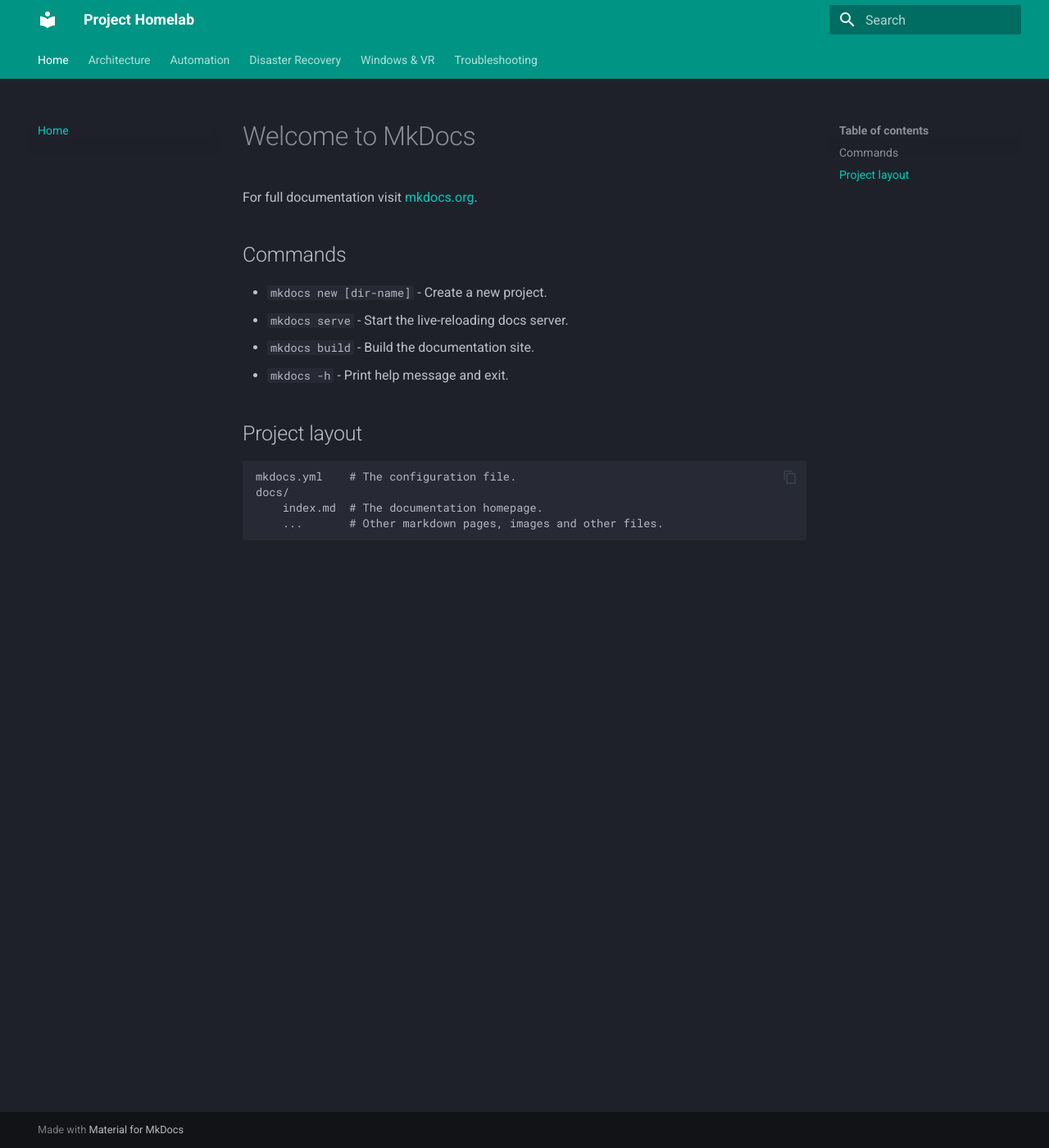
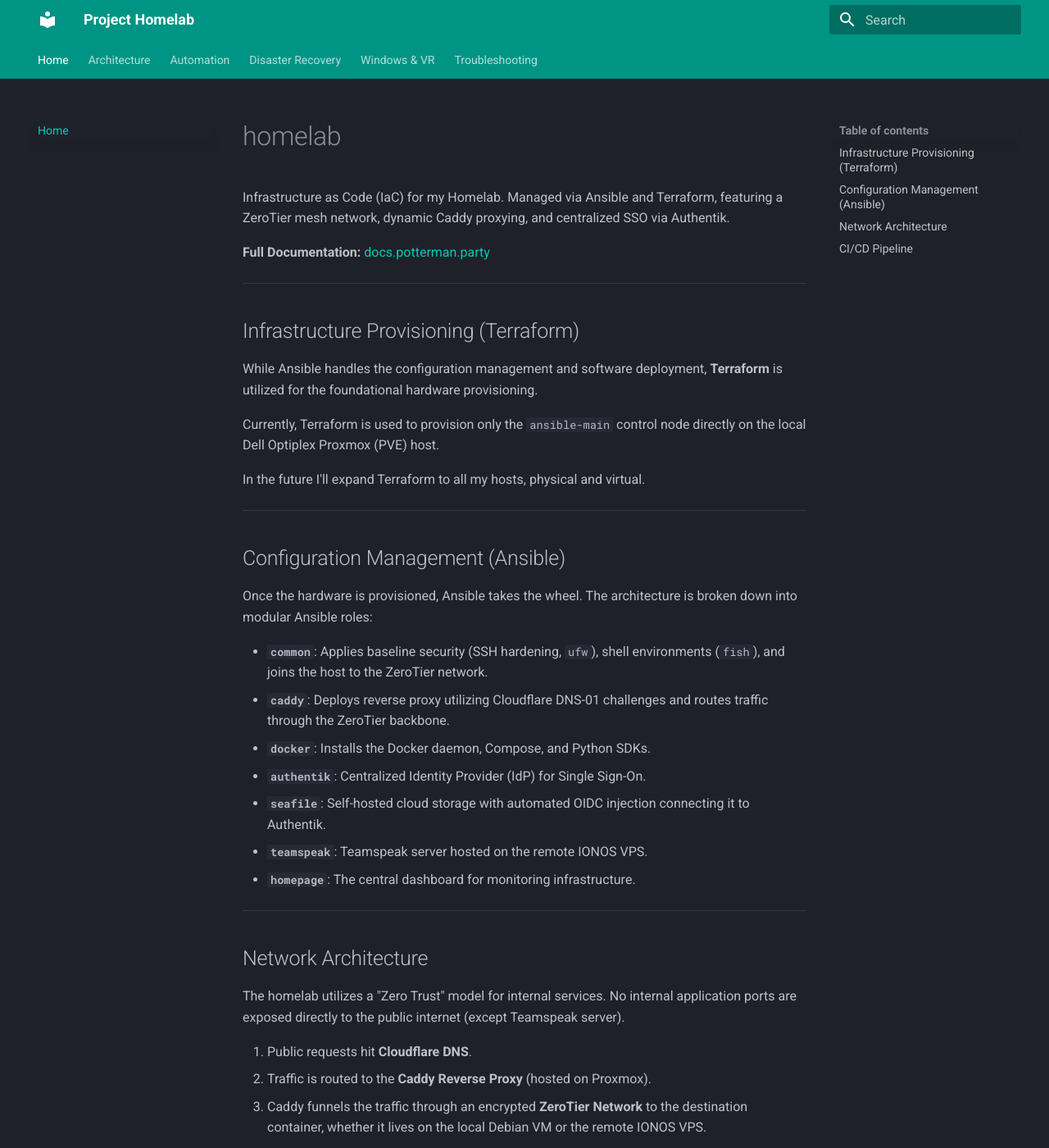
Before and after one commit to POTTERMAN1/homelab, an MkDocs documentation site: the page built from docs/index.md, in a window 1280 px wide and 1400 px high. Shown: the whole window at 82% size. Built offline with MkDocs 1.6.1 and Material for MkDocs 9.7.7, drawn with Linux system fonts in a browser that asks for light colours; some of the changed text lies outside the part shown.

Commit message:
docs: add CNAME.txt, update the Home Page

```diff
--- /dev/null
+++ b/docs/CNAME.txt
@@ -0,0 +1 @@
+docs.potterman.party
--- a/docs/index.md
+++ b/docs/index.md
@@ -1,17 +1 @@
-# Welcome to MkDocs
-
-For full documentation visit [mkdocs.org](https://www.mkdocs.org).
-
-## Commands
-
-* `mkdocs new [dir-name]` - Create a new project.
-* `mkdocs serve` - Start the live-reloading docs server.
-* `mkdocs build` - Build the documentation site.
-* `mkdocs -h` - Print help message and exit.
-
-## Project layout
-
-    mkdocs.yml    # The configuration file.
-    docs/
-        index.md  # The documentation homepage.
-        ...       # Other markdown pages, images and other files.
+--8<-- "readme.md"
--- a/mkdocs.yml
+++ b/mkdocs.yml
@@ -30,6 +30,8 @@
                             format: !!python/name:pymdownx.superfences.fence_code_format
         - admonition
         - footnotes
+        - pymdownx.snippets:
+                  base_path: "."
 
 nav:
         - Home: index.md
```
